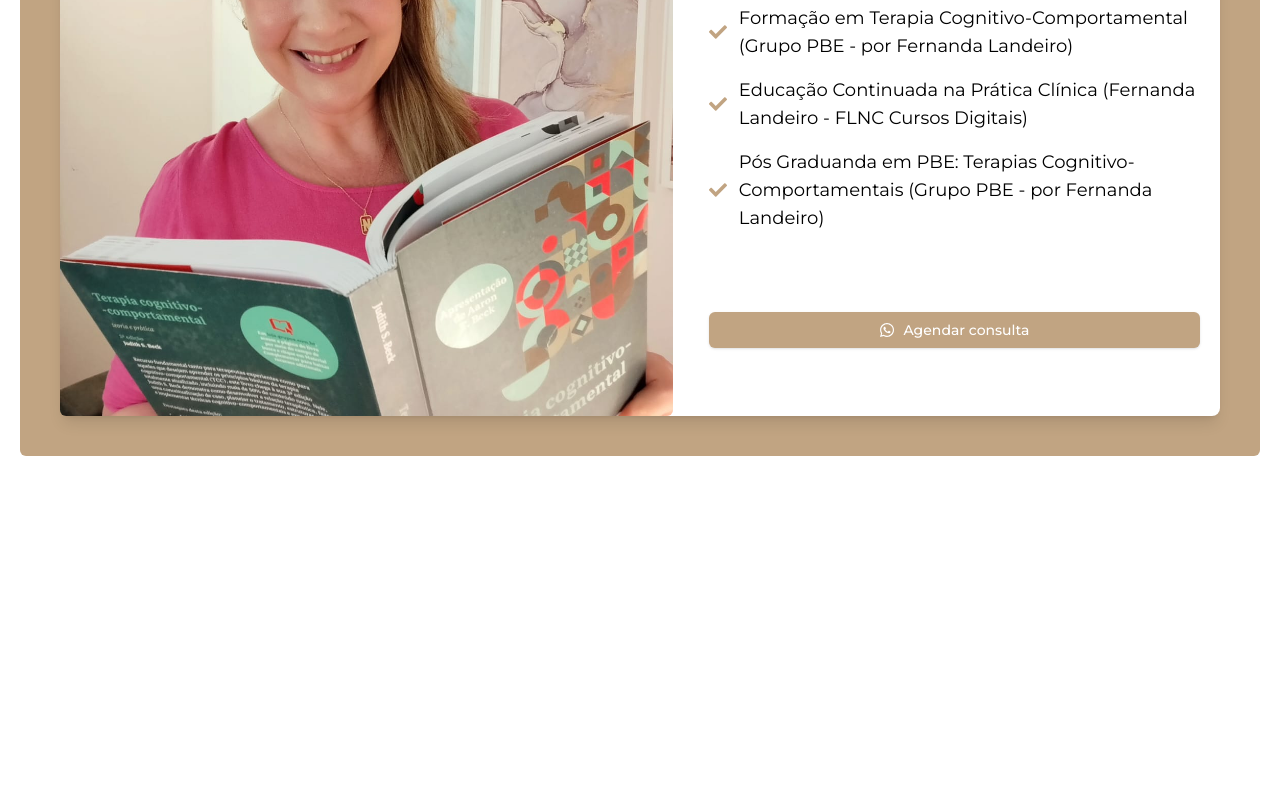
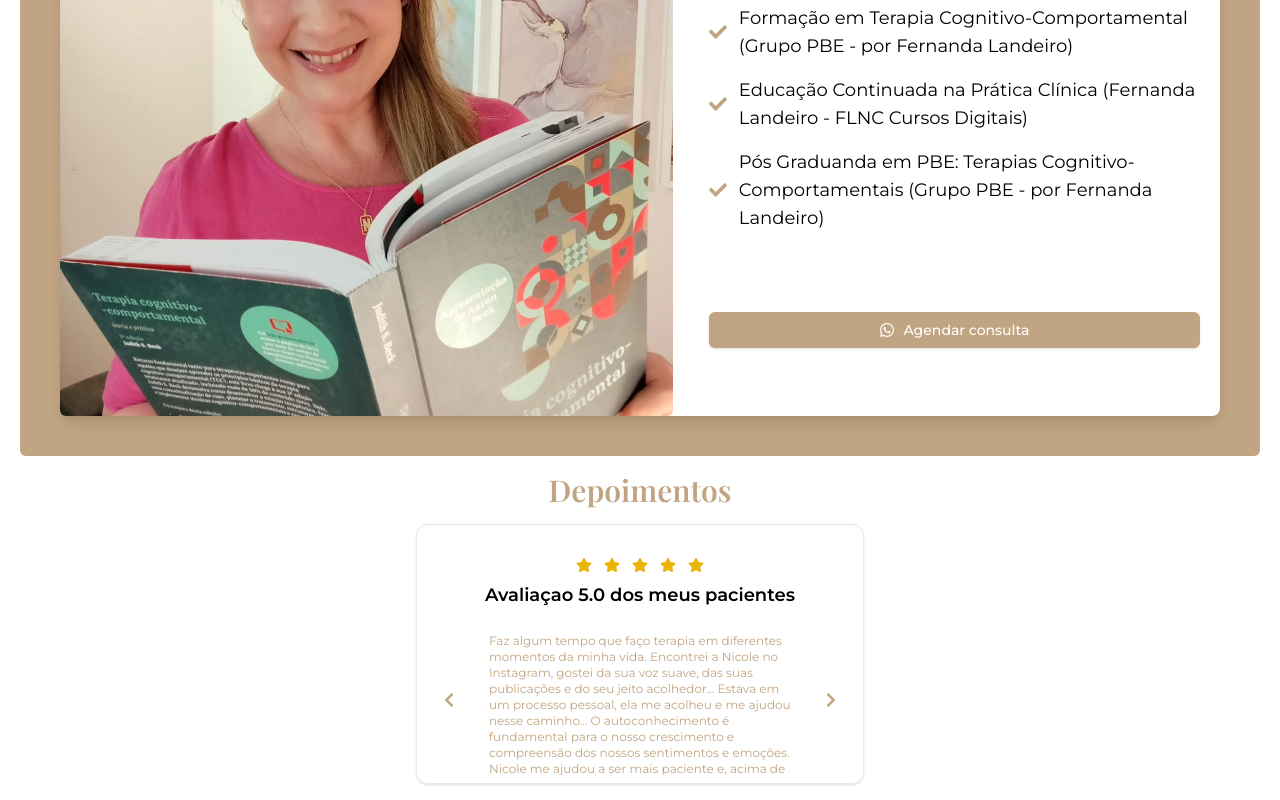
Before and after one commit to AlejandroLunaDev/nicoleaugustaitis, a Next.js app: page / in a window 1280 px wide. Shown: the part 1380-2180 px from the top of the page. Before the commit the page ends 1836 px from the top, so only its background shows below. Built offline with nearby package versions, Linux system fonts and the light colour scheme; a web font is replaced by a local one.

Commit message:
feat: 🏗️create Reviews

```diff
--- a/components/reviews/Reviews.tsx
+++ b/components/reviews/Reviews.tsx
@@ -1,9 +1,103 @@
+'use client';
+
+import { useState } from 'react';
+import {
+  FaChevronLeft,
+  FaChevronRight,
+} from 'react-icons/fa';
+import { Button } from '@/components/ui/button';
+import { Card } from '@/components/ui/card';
+import { motion } from 'framer-motion';
+import { renderStars } from './components/RenderStars';
+
+interface Review {
+  author_name: string;
+  rating: number;
+  text: string;
+}
+
+const reviews: Review[] = [
+  {
+    author_name: 'Anne Izaquiele',
+    rating: 5,
+    text: 'Faz algum tempo que faço terapia em diferentes momentos da minha vida. Encontrei a Nicole no Instagram, gostei da sua voz suave, das suas publicações e do seu jeito acolhedor... Estava em um processo pessoal, ela me acolheu e me ajudou nesse caminho... O autoconhecimento é fundamental para o nosso crescimento e compreensão dos nossos sentimentos e emoções. Nicole me ajudou a ser mais paciente e, acima de tudo, a não me preocupar tanto com coisas inúteis, a analisar melhor. Também sou psicóloga, e sempre precisamos "nos cuidar primeiro, para cuidar dos outros". Nicole é uma profissional incrível, obrigada por tudo.'
+  },
+  {
+    author_name: 'Julia Vitória',
+    rating: 5,
+    text: 'Conheci a Nicole pelas redes sociais, seu trabalho foi fundamental para o meu crescimento, ela sempre foi muito dedicada ao trabalho, me ouviu sem me julgar. Minha vida mudou, amadureci, me tornei uma pessoa mais flexível, aprendi muito sobre mim, meus sentimentos, pensamentos e ações. A Nicole foi essencial nesse processo, uma excelente profissional, recomendo sem nenhuma dúvida.'
+  },
+  {
+    author_name: 'Vivian Mamede',
+    rating: 5,
+    text: 'Nicole é uma profissional doce e excelente. Foi com ela que tive meu primeiro contato com a TCC, e que incrível foi a minha evolução e mudança em tão pouco tempo. Com as tarefas semanais, moldam-se antigos comportamentos e dá-se oportunidade para novos, buscando sempre a nossa melhor versão.'
+  },
+  {
+    author_name: 'Natália Larios',
+    rating: 5,
+    text: 'Fiz terapia por mais de 3 anos com a Dra. Nicole e recomendo muito. Nesses 3 anos de tratamento, me tornei uma pessoa muito melhor, mais madura, consegui enfrentar muitas situações difíceis graças a todas as sessões que fizemos. Pretendo voltar à terapia e, com certeza, não procuraria outra profissional que não ela, por toda sua profissionalidade e dedicação.'
+  }
+];
 
 
-export default function Reviews() {
+
+
+export default function ReviewsCarousel() {
+  const [currentIndex, setCurrentIndex] = useState(0);
+  const [direction, setDirection] = useState(0);
+
+  const handlePrev = () => {
+    setDirection(-1);
+    setCurrentIndex(prevIndex =>
+      prevIndex === 0 ? reviews.length - 1 : prevIndex - 1
+    );
+  };
+
+  const handleNext = () => {
+    setDirection(1);
+    setCurrentIndex(prevIndex =>
+      prevIndex === reviews.length - 1 ? 0 : prevIndex + 1
+    );
+  };
+
   return (
-    <div>
+    <div className='flex flex-col items-center gap-4 p-4'>
+      <header className='text-center'>
+        <h2 className='text-3xl font-semibold text-primary'>Depoimentos</h2>
+      </header>
+      <Card className='w-full max-w-md p-2 text-center overflow-hidden'>
+        <div className='flex flex-col items-center justify-between'>
+          <div className='mt-4'>
+            {renderStars(reviews[currentIndex].rating)}
+          </div>
+          <span className='text-xs lg:text-lg font-semibold'>
+            Avaliaçao 5.0 dos meus pacientes
+          </span>
 
+            <div className='flex items-center overflow-hidden mt-4'>
+              <Button onClick={handlePrev} variant='ghost'>
+                <FaChevronLeft size={24} />
+              </Button>
+
+          <motion.div
+            key={currentIndex}
+            initial={{ x: direction === 1 ? 300 : -300, opacity: 0 }}
+            animate={{ x: 0, opacity: 1 }}
+            exit={{ x: direction === 1 ? -300 : 300, opacity: 0 }}
+            transition={{ type: 'spring', stiffness: 100, damping: 20 }}
+            className='flex flex-col items-center w-full mx-4 max-h-[150px] overflow-y-scroll'
+          >
+              <p className='mt-2 text-left text-xs lg:text-md text-primary'>
+                {reviews[currentIndex].text}
+              </p>
+              </motion.div>
+              <Button onClick={handleNext} variant='ghost'>
+                <FaChevronRight size={24} />
+              </Button>
+            </div>
+
+        </div>
+      </Card>
     </div>
-  )
+  );
 }
--- /dev/null
+++ b/components/reviews/components/RenderStars.tsx
@@ -0,0 +1,19 @@
+import { FaRegStar, FaStar, FaStarHalfAlt } from "react-icons/fa";
+
+export const renderStars = (rating: number) => {
+    const fullStars = Math.floor(rating);
+    const halfStar = rating % 1 !== 0;
+    const emptyStars = 5 - Math.ceil(rating);
+
+    return (
+      <div className='flex justify-center gap-3 py-2'>
+        {[...Array(fullStars)].map((_, index) => (
+          <FaStar key={`full-${index}`} className='text-yellow-500' />
+        ))}
+        {halfStar && <FaStarHalfAlt className='text-yellow-500' />}
+        {[...Array(emptyStars)].map((_, index) => (
+          <FaRegStar key={`empty-${index}`} className='text-yellow-500' />
+        ))}
+      </div>
+    );
+  };
--- a/components/ui/button.tsx
+++ b/components/ui/button.tsx
@@ -17,7 +17,7 @@ const buttonVariants = cva(
           "border border-input bg-background shadow-sm hover:bg-accent hover:text-accent-foreground",
         secondary:
           "bg-secondary text-secondary-foreground shadow-sm hover:bg-secondary/80",
-        ghost: "hover:bg-accent hover:text-accent-foreground",
+        ghost: " hover:text-accent-foreground text-primary",
         link: "text-primary underline-offset-4 hover:underline",
       },
       size: {
--- /dev/null
+++ b/components/ui/card.tsx
@@ -0,0 +1,76 @@
+import * as React from "react"
+
+import { cn } from "@/lib/utils"
+
+const Card = React.forwardRef<
+  HTMLDivElement,
+  React.HTMLAttributes<HTMLDivElement>
+>(({ className, ...props }, ref) => (
+  <div
+    ref={ref}
+    className={cn(
+      "rounded-xl border bg-card text-card-foreground shadow",
+      className
+    )}
+    {...props}
+  />
+))
+Card.displayName = "Card"
+
+const CardHeader = React.forwardRef<
+  HTMLDivElement,
+  React.HTMLAttributes<HTMLDivElement>
+>(({ className, ...props }, ref) => (
+  <div
+    ref={ref}
+    className={cn("flex flex-col space-y-1.5 p-6", className)}
+    {...props}
+  />
+))
+CardHeader.displayName = "CardHeader"
+
+const CardTitle = React.forwardRef<
+  HTMLDivElement,
+  React.HTMLAttributes<HTMLDivElement>
+>(({ className, ...props }, ref) => (
+  <div
+    ref={ref}
+    className={cn("font-semibold leading-none tracking-tight", className)}
+    {...props}
+  />
+))
+CardTitle.displayName = "CardTitle"
+
+const CardDescription = React.forwardRef<
+  HTMLDivElement,
+  React.HTMLAttributes<HTMLDivElement>
+>(({ className, ...props }, ref) => (
+  <div
+    ref={ref}
+    className={cn("text-sm text-muted-foreground", className)}
+    {...props}
+  />
+))
+CardDescription.displayName = "CardDescription"
+
+const CardContent = React.forwardRef<
+  HTMLDivElement,
+  React.HTMLAttributes<HTMLDivElement>
+>(({ className, ...props }, ref) => (
+  <div ref={ref} className={cn("p-6 pt-0", className)} {...props} />
+))
+CardContent.displayName = "CardContent"
+
+const CardFooter = React.forwardRef<
+  HTMLDivElement,
+  React.HTMLAttributes<HTMLDivElement>
+>(({ className, ...props }, ref) => (
+  <div
+    ref={ref}
+    className={cn("flex items-center p-6 pt-0", className)}
+    {...props}
+  />
+))
+CardFooter.displayName = "CardFooter"
+
+export { Card, CardHeader, CardFooter, CardTitle, CardDescription, CardContent }
```
Also changed, not shown: package.json (+9 -0 lines), app/globals.css (line endings or trailing spaces), 1 other file (tests, documents, lock files or other folders).
